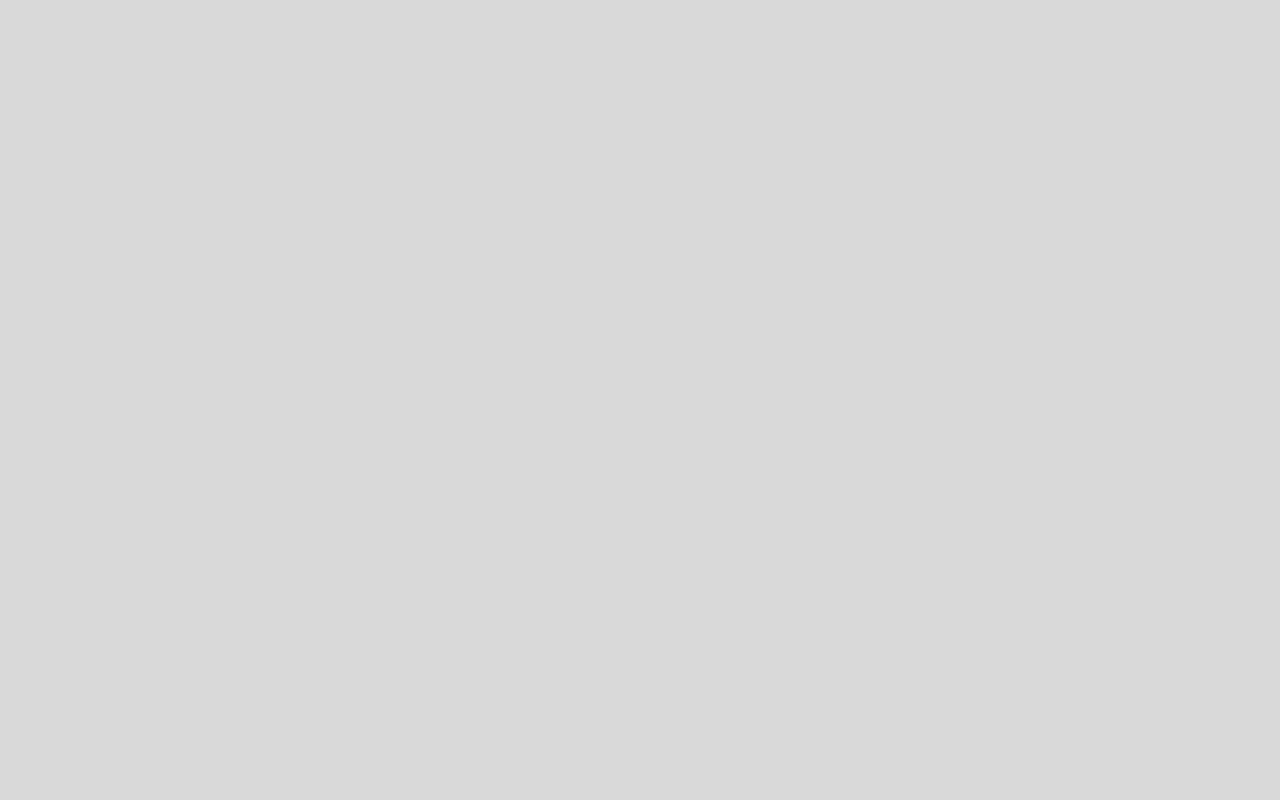
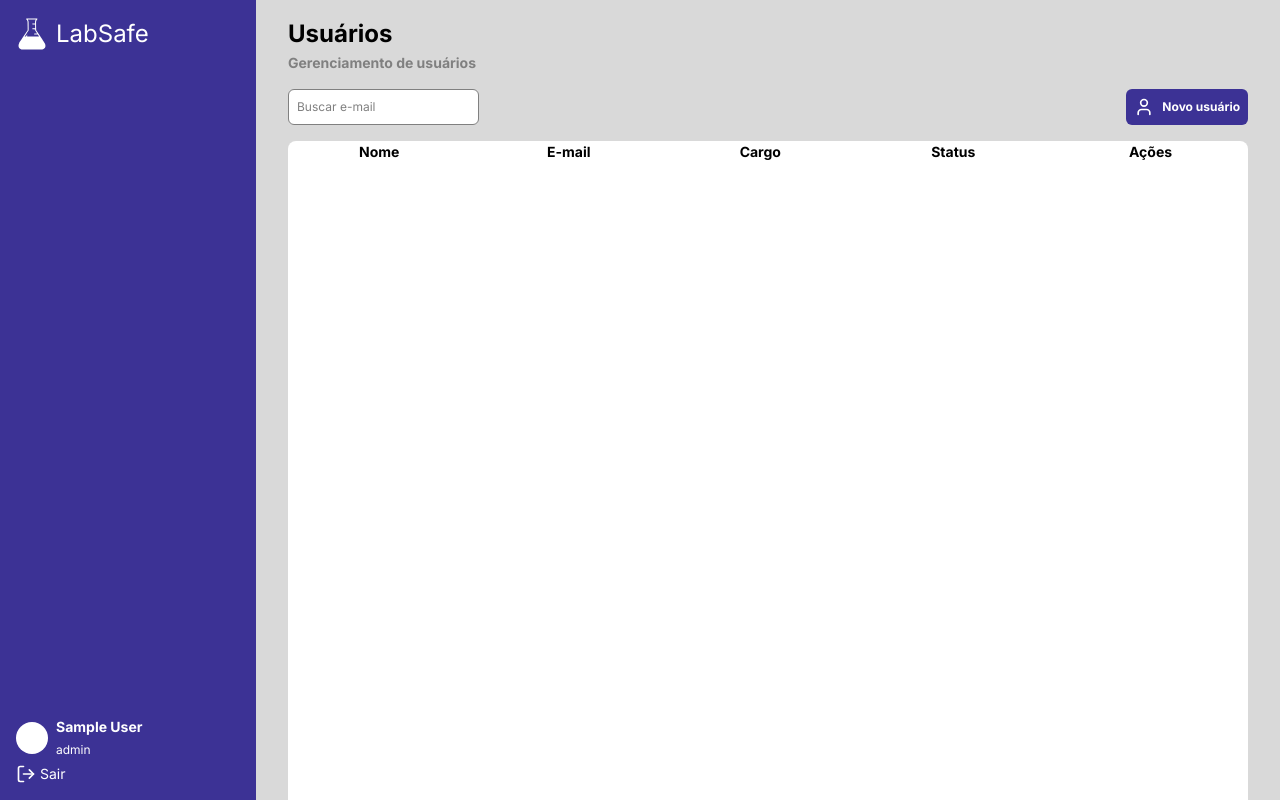
Before and after one commit to goncalvesjv2/labsafe-frontend, a React (Vite) app: page /users in a window 1280 px wide. Before the commit this address had no page. Shown: the top 800 px of the page. Built offline with nearby package versions, Linux system fonts and the light colour scheme; sample sign-in values are in the browser's storage.

Commit message:
feat: adicionando uma página de usuários

```diff
--- a/src/components/Content.tsx
+++ b/src/components/Content.tsx
@@ -2,7 +2,7 @@ import type { PropsWithChildren } from "react";
 
 function Content({children}: PropsWithChildren) {
     return (
-        <div className="p-4">
+        <div className="p-4 px-8">
             {children}
         </div>
     )
--- /dev/null
+++ b/src/pages/Users.tsx
@@ -0,0 +1,31 @@
+import { User } from "lucide-react";
+
+function Users() {
+    return (
+        <>
+            <h1 className="text-title font-bold">Usuários</h1>
+            <p className="text-normal text-border font-bold">Gerenciamento de usuários</p>
+            <div className="mt-4 flex justify-between">
+                <input type="text" className="border rounded-md border-border p-2 bg-white text-small" placeholder="Buscar e-mail"/>
+                <button className="p-2 bg-primary text-white text-small font-bold rounded-md flex gap-2 items-center">
+                    <User size={20}/>
+                    Novo usuário
+                </button>
+            </div>
+            <table className="w-full h-screen bg-white rounded-lg mt-4">
+                <thead className="text-center">
+                    <tr>
+                        <th className="text-normal">Nome</th>
+                        <th className="text-normal">E-mail</th>
+                        <th className="text-normal">Cargo</th>
+                        <th className="text-normal">Status</th>
+                        <th className="text-normal">Ações</th>
+                    </tr>
+                </thead>
+                <tbody></tbody>
+            </table>
+        </>
+    )
+}
+
+export default Users;
--- a/src/routes/AppRoutes.tsx
+++ b/src/routes/AppRoutes.tsx
@@ -3,6 +3,7 @@ import Login from "../pages/Login";
 import Home from "../pages/Home";
 import ProtectedRoutes from "./ProtectedRoutes";
 import Main from "../components/Main";
+import Users from "../pages/Users";
 
 function AppRoutes() {
     return (
@@ -11,6 +12,7 @@ function AppRoutes() {
             <Route element={<ProtectedRoutes />}>
                 <Route element={<Main />}>
                     <Route path="/home" element={<Home/>} />
+                    <Route path="/users" element={<Users />} />
                 </Route>
             </Route>
         </Routes>
```
